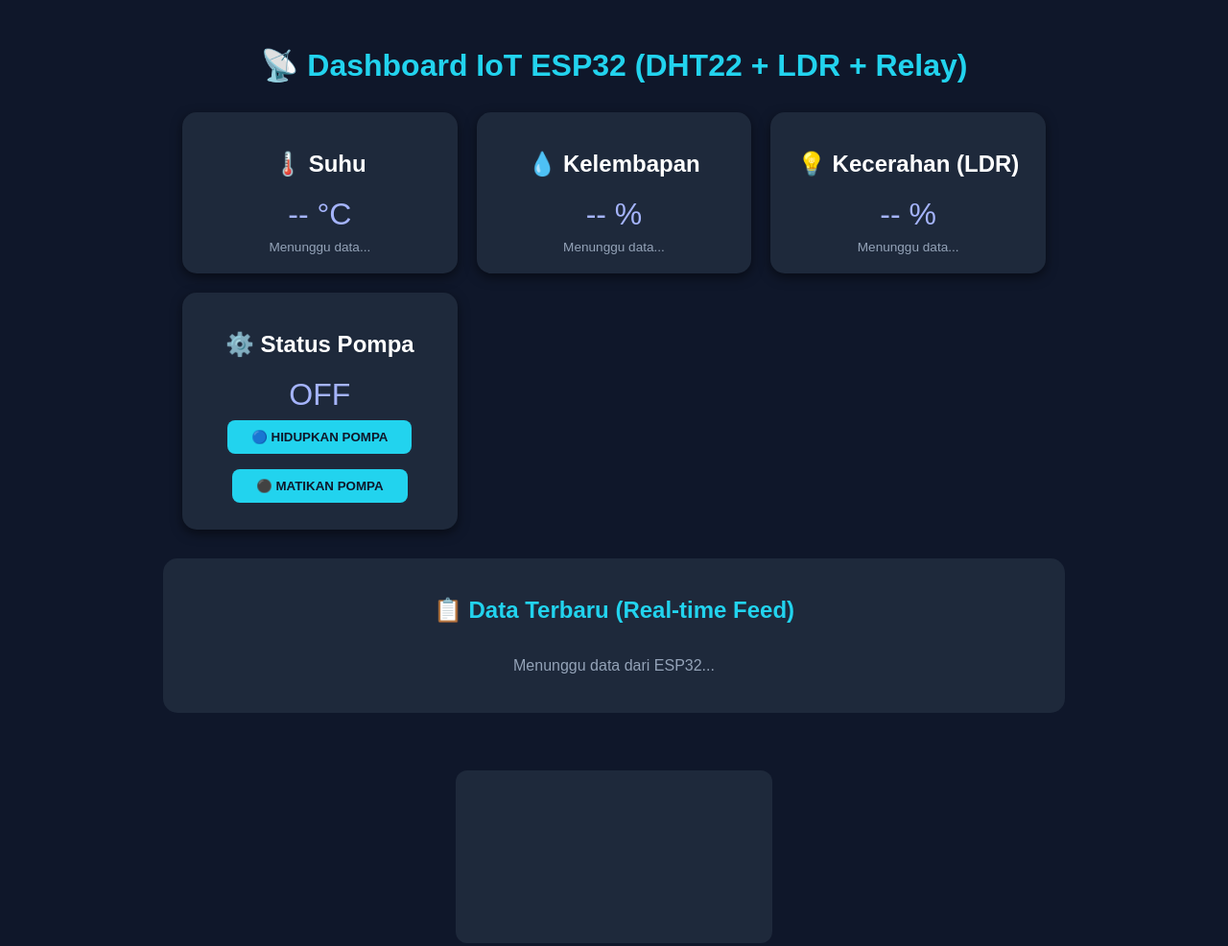
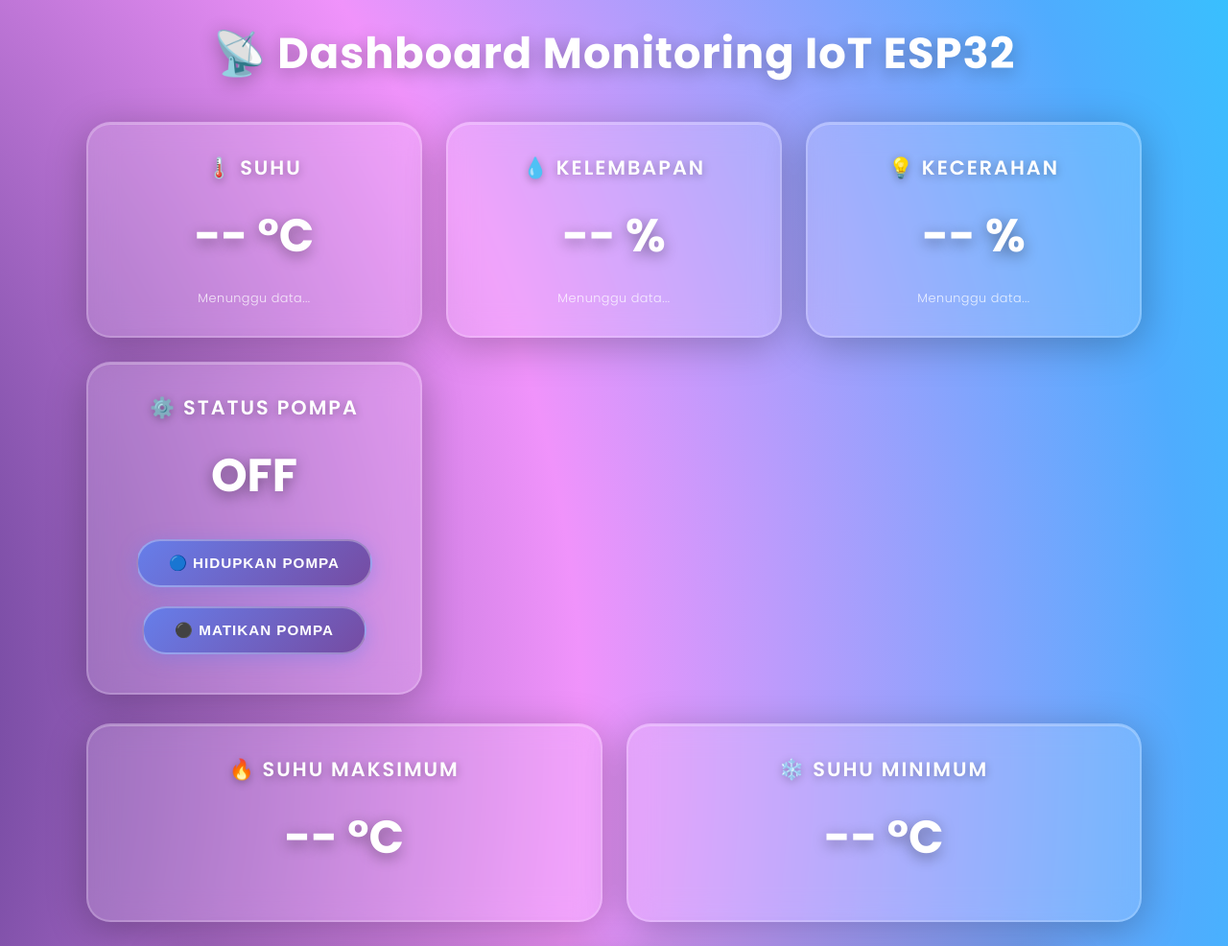
Before and after one commit to PERSIVALS/UTSIot, a website: page index.html in a window 1280 px wide. Shown: the top 986 px of the page at 96% size. Drawn offline with nearby package versions, Linux system fonts and the light colour scheme; a script that the page names is missing.

Commit message:
Menambahkan kode frontend baru

```diff
--- a/index.html
+++ b/index.html
@@ -4,133 +4,275 @@
 <meta charset="UTF-8" />
 <meta name="viewport" content="width=device-width, initial-scale=1.0" />
 <title>Dashboard IoT ESP32 - DHT22 + LDR + Relay</title>
-  <!-- MQTT.js CDN -->
 <script src="https://unpkg.com/mqtt/dist/mqtt.min.js"></script>
-  <!-- Chart.js CDN -->
 <script src="https://cdn.jsdelivr.net/npm/chart.js"></script>
 <style>
+@import url('https://fonts.googleapis.com/css2?family=Poppins:wght@300;400;600;700&display=swap');
+
+* { margin:0; padding:0; box-sizing:border-box; }
+
 body {
-      font-family: Arial, sans-serif;
-      background-color: #0f172a;
-      color: white;
+  font-family: 'Poppins', sans-serif;
+  background: radial-gradient(circle at 20% 50%, #667eea 0%, #764ba2 25%, #f093fb 50%, #4facfe 75%, #00f2fe 100%);
+  background-size: 200% 200%;
+  animation: gradientShift 15s ease infinite;
+  color: #fff;
   text-align: center;
-      padding: 20px;
+  padding: 30px 15px;
+  min-height: 100vh;
+  overflow-x: hidden;
 }
-    h1 { color: #22d3ee; }
+
+@keyframes gradientShift {
+  0% { background-position: 0% 50%; }
+  50% { background-position: 100% 50%; }
+  100% { background-position: 0% 50%; }
+}
+
+h1 {
+  font-size: 2.8em;
+  font-weight: 700;
+  margin-bottom: 15px;
+  color: #fff;
+  text-shadow: 0 4px 20px rgba(0,0,0,0.3);
+  letter-spacing: 1px;
+  animation: float 3s ease-in-out infinite;
+}
+
+@keyframes float {
+  0%, 100% { transform: translateY(0px); }
+  50% { transform: translateY(-10px); }
+}
+
 .grid {
   display: grid;
-      grid-template-columns: repeat(auto-fit, minmax(250px, 1fr));
-      gap: 20px;
+  grid-template-columns: repeat(auto-fit, minmax(260px, 1fr));
+  gap: 25px;
   margin: 30px auto;
-      max-width: 900px;
+  max-width: 1100px;
 }
+
 .card {
-      background: #1e293b;
+  background: rgba(255, 255, 255, 0.15);
+  backdrop-filter: blur(15px);
+  border-radius: 25px;
+  padding: 30px 25px;
+  box-shadow: 0 8px 40px rgba(0, 0, 0, 0.25),
+              inset 0 1px 0 rgba(255, 255, 255, 0.3);
+  border: 2px solid rgba(255, 255, 255, 0.2);
+  transition: all 0.4s cubic-bezier(0.175, 0.885, 0.32, 1.275);
+  position: relative;
+  overflow: hidden;
+}
+
+.card::after {
+  content: '';
+  position: absolute;
+  top: -50%;
+  right: -50%;
+  width: 200%;
+  height: 200%;
+  background: radial-gradient(circle, rgba(255,255,255,0.15) 0%, transparent 70%);
+  opacity: 0;
+  transition: opacity 0.5s;
+}
+
+.card:hover {
+  transform: translateY(-10px) scale(1.02);
+  box-shadow: 0 15px 50px rgba(0, 0, 0, 0.4),
+              inset 0 1px 0 rgba(255, 255, 255, 0.4);
+  border-color: rgba(255, 255, 255, 0.5);
+}
+
+.card:hover::after {
+  opacity: 1;
+}
+
+.card h2 {
+  font-size: 1.3em;
+  font-weight: 600;
+  margin-bottom: 15px;
+  color: #fff;
+  text-transform: uppercase;
+  letter-spacing: 2px;
+  text-shadow: 0 2px 10px rgba(0,0,0,0.3);
+}
+
+.value {
+  font-size: 3em;
+  font-weight: 700;
+  color: #fff;
+  text-shadow: 0 4px 15px rgba(0,0,0,0.4);
+  margin: 20px 0;
+  transition: all 0.3s ease;
+}
+
+.card:hover .value {
+  transform: scale(1.1);
+  text-shadow: 0 6px 25px rgba(255,255,255,0.5);
+}
+
+.timestamp {
+  font-size: 0.8em;
+  color: rgba(255, 255, 255, 0.8);
+  font-weight: 300;
+  letter-spacing: 0.5px;
+  margin-top: 10px;
+}
+
+button {
+  background: linear-gradient(135deg, #667eea 0%, #764ba2 100%);
+  border: 2px solid rgba(255, 255, 255, 0.3);
+  color: #fff;
+  padding: 14px 32px;
+  margin: 10px 5px;
+  border-radius: 50px;
+  font-weight: 600;
+  font-size: 0.95em;
+  cursor: pointer;
+  box-shadow: 0 4px 20px rgba(102, 126, 234, 0.4);
+  transition: all 0.3s ease;
+  text-transform: uppercase;
+  letter-spacing: 1px;
+}
+
+button:hover {
+  transform: translateY(-3px) scale(1.05);
+  box-shadow: 0 8px 30px rgba(102, 126, 234, 0.6);
+  border-color: rgba(255, 255, 255, 0.6);
+}
+
+button:active {
+  transform: translateY(0) scale(1);
+}
+
+canvas {
+  max-width: 950px;
+  margin: 40px auto;
+  background: rgba(255, 255, 255, 0.15);
+  backdrop-filter: blur(15px);
+  padding: 25px;
+  border-radius: 25px;
+  box-shadow: 0 8px 40px rgba(0, 0, 0, 0.25);
+  border: 2px solid rgba(255, 255, 255, 0.2);
+}
+
+.data-feed {
+  max-width: 950px;
+  margin: 30px auto;
+  background: rgba(255, 255, 255, 0.15);
+  backdrop-filter: blur(15px);
+  border-radius: 25px;
+  padding: 30px;
+  max-height: 450px;
+  overflow-y: auto;
+  box-shadow: 0 8px 40px rgba(0, 0, 0, 0.25);
+  border: 2px solid rgba(255, 255, 255, 0.2);
+}
+
+.data-feed h2 {
+  color: #fff;
+  margin-bottom: 20px;
+  font-size: 1.6em;
+  font-weight: 600;
+  text-shadow: 0 2px 10px rgba(0,0,0,0.3);
+  letter-spacing: 1px;
+}
+
+.data-item {
+  background: rgba(255, 255, 255, 0.1);
+  backdrop-filter: blur(10px);
+  border-left: 5px solid rgba(255, 255, 255, 0.6);
+  padding: 18px 22px;
+  margin-bottom: 15px;
   border-radius: 15px;
-      padding: 20px;
-      box-shadow: 0 4px 12px rgba(0, 0, 0, 0.5);
+  box-shadow: 0 4px 15px rgba(0, 0, 0, 0.2);
+  transition: all 0.3s ease;
+  animation: slideUp 0.4s ease-out;
 }
-    .value {
-      font-size: 2em;
-      color: #a5b4fc;
+
+@keyframes slideUp {
+  from { opacity: 0; transform: translateY(20px); }
+  to { opacity: 1; transform: translateY(0); }
 }
-    .timestamp {
-      font-size: 0.85em;
-      color: #94a3b8;
-      margin-top: 8px;
+
+.data-item:hover {
+  transform: translateX(8px);
+  box-shadow: 0 6px 25px rgba(255, 255, 255, 0.3);
+  background: rgba(255, 255, 255, 0.2);
+  border-left-width: 7px;
 }
-    button {
-      background: #22d3ee;
-      border: none;
-      color: #0f172a;
-      padding: 10px 25px;
-      margin: 8px;
-      border-radius: 8px;
-      font-weight: bold;
-      cursor: pointer;
+
+.data-item.new {
+  animation: pulse 0.6s ease-in-out, slideUp 0.4s ease-out;
 }
-    button:hover { background: #67e8f9; }
-    canvas {
-      max-width: 700px;
-      margin: 30px auto;
-      background: #1e293b;
-      padding: 15px;
-      border-radius: 12px;
+
+@keyframes pulse {
+  0%, 100% {
+    box-shadow: 0 4px 15px rgba(0, 0, 0, 0.2);
+    background: rgba(255, 255, 255, 0.1);
   }
-    /* Section data terbaru */
-    .data-feed {
-      max-width: 900px;
-      margin: 30px auto;
-      background: #1e293b;
-      border-radius: 15px;
-      padding: 20px;
-      max-height: 400px;
-      overflow-y: auto;
+  50% {
+    box-shadow: 0 8px 30px rgba(255, 255, 255, 0.5);
+    background: rgba(255, 255, 255, 0.25);
   }
-    .data-feed h2 {
-      color: #22d3ee;
-      margin-bottom: 15px;
 }
-    .data-item {
-      background: #0f172a;
-      border-left: 4px solid #22d3ee;
-      padding: 12px 15px;
-      margin-bottom: 10px;
-      border-radius: 8px;
-      animation: slideIn 0.3s ease-out;
-    }
-    .data-item.new {
-      animation: pulse 0.5s ease-in-out;
-    }
+
 .data-item-header {
   display: flex;
   justify-content: space-between;
   align-items: center;
-      margin-bottom: 5px;
+  margin-bottom: 10px;
 }
+
 .data-item-topic {
-      font-weight: bold;
-      color: #22d3ee;
+  font-weight: 600;
+  font-size: 1.05em;
+  color: #fff;
+  text-shadow: 0 2px 8px rgba(0,0,0,0.3);
 }
+
 .data-item-time {
   font-size: 0.85em;
-      color: #94a3b8;
+  color: rgba(255, 255, 255, 0.9);
+  background: rgba(255, 255, 255, 0.15);
+  padding: 6px 12px;
+  border-radius: 12px;
+  font-weight: 400;
+  border: 1px solid rgba(255, 255, 255, 0.3);
 }
+
 .data-item-content {
-      color: #e2e8f0;
+  color: rgba(255, 255, 255, 0.95);
   font-family: 'Courier New', monospace;
-      font-size: 0.9em;
+  font-size: 0.95em;
+  line-height: 1.6;
+  font-weight: 400;
 }
-    @keyframes slideIn {
-      from {
-        opacity: 0;
-        transform: translateX(-20px);
+
+.data-feed::-webkit-scrollbar {
+  width: 12px;
 }
-      to {
-        opacity: 1;
-        transform: translateX(0);
-      }
-    }
-    @keyframes pulse {
-      0%, 100% { background: #0f172a; }
-      50% { background: #1e3a5f; }
-    }
-    /* Scrollbar styling */
-    .data-feed::-webkit-scrollbar {
-      width: 8px;
-    }
+
 .data-feed::-webkit-scrollbar-track {
-      background: #0f172a;
+  background: rgba(255, 255, 255, 0.1);
   border-radius: 10px;
 }
+
 .data-feed::-webkit-scrollbar-thumb {
-      background: #22d3ee;
+  background: linear-gradient(135deg, #667eea 0%, #764ba2 100%);
   border-radius: 10px;
+  border: 2px solid rgba(255, 255, 255, 0.2);
+}
+
+.data-feed::-webkit-scrollbar-thumb:hover {
+  background: linear-gradient(135deg, #764ba2 0%, #667eea 100%);
 }
 </style>
 </head>
 <body>
-  <h1>📡 Dashboard IoT ESP32 (DHT22 + LDR + Relay)</h1>
+
+<h1>📡 Dashboard Monitoring IoT ESP32</h1>
 
 <div class="grid">
   <div class="card">
@@ -144,7 +286,7 @@
     <div class="timestamp" id="humidTime">Menunggu data...</div>
   </div>
   <div class="card">
-      <h2>💡 Kecerahan (LDR)</h2>
+    <h2>💡 Kecerahan</h2>
     <div class="value" id="ldrValue">-- %</div>
     <div class="timestamp" id="ldrTime">Menunggu data...</div>
   </div>
@@ -156,207 +298,141 @@
   </div>
 </div>
 
-  <!-- Section Data Terbaru -->
+<div class="grid">
+  <div class="card">
+    <h2>🔥 Suhu Maksimum</h2>
+    <div class="value" id="suhuMaxValue">-- °C</div>
+  </div>
+  <div class="card">
+    <h2>❄️ Suhu Minimum</h2>
+    <div class="value" id="suhuMinValue">-- °C</div>
+  </div>
+</div>
+
 <div class="data-feed">
 <h2>📋 Data Terbaru (Real-time Feed)</h2>
 <div id="dataFeedContainer">
-      <div style="color: #94a3b8; text-align: center; padding: 20px;">
-        Menunggu data dari ESP32...
-      </div>
+  <div style="color:#94a3b8;text-align:center;padding:20px;">Menunggu data dari ESP32...</div>
 </div>
 </div>
 
 <canvas id="chartCanvas"></canvas>
 
 <script>
-    // ===============================
-    // ⚙️ Konfigurasi MQTT
-    // ===============================
+// MQTT Config
 const broker = "wss://broker.hivemq.com:8884/mqtt";
 const topicSuhu = "coba/suhu";
 const topicLDR  = "coba/ldr";
 const topicLED  = "coba/led";
 
 const client = mqtt.connect(broker);
-    const apiURL = "http://localhost:3000/api/insert"; // 🔗 Node.js API
 
-    // ===============================
-    // 📊 Setup Chart
-    // ===============================
+// Chart setup
 const ctx = document.getElementById("chartCanvas").getContext("2d");
-    const chart = new Chart(ctx, {
-      type: "line",
-      data: {
-        labels: [],
-        datasets: [
-          {
-            label: "Suhu (°C)",
-            data: [],
-            borderColor: "#22d3ee",
-            fill: false,
-            tension: 0.3
-          },
-          {
-            label: "Kelembapan (%)",
-            data: [],
-            borderColor: "#34d399",
-            fill: false,
-            tension: 0.3
-          },
-          {
-            label: "Kecerahan (%)",
-            data: [],
-            borderColor: "#facc15",
-            fill: false,
-            tension: 0.3
-          }
+const chart = new Chart(ctx,{
+  type:"line",
+  data:{
+    labels:[],
+    datasets:[
+      { label:"Suhu (°C)", data:[], borderColor:"#22d3ee", fill:false, tension:0.3 },
+      { label:"Kelembapan (%)", data:[], borderColor:"#34d399", fill:false, tension:0.3 },
+      { label:"Kecerahan (%)", data:[], borderColor:"#facc15", fill:false, tension:0.3 }
     ]
   },
-      options: {
-        responsive: true,
-        scales: {
-          x: { title: { display: true, text: "Waktu (detik)" }, ticks: { color: "#cbd5e1" } },
-          y: { beginAtZero: true, title: { display: true, text: "Nilai" }, ticks: { color: "#cbd5e1" } }
+  options:{
+    responsive:true,
+    scales:{
+      x:{title:{display:true,text:"Waktu (detik)"},ticks:{color:"#cbd5e1"}},
+      y:{beginAtZero:true,title:{display:true,text:"Nilai"},ticks:{color:"#cbd5e1"}}
     },
-        plugins: {
-          legend: { labels: { color: "#e2e8f0" } }
-        }
+    plugins:{legend:{labels:{color:"#e2e8f0"}}}
   }
 });
 
-    // ===============================
-    // 🔌 MQTT Connection
-    // ===============================
-    client.on("connect", () => {
+// Data max/min dynamic array
+let suhuArray = [];
+let timeCounter = 0;
+
+// MQTT connection
+client.on("connect",()=>{
   console.log("✅ Terhubung ke broker MQTT!");
-      client.subscribe([topicSuhu, topicLDR]);
-      console.log("📡 Subscribe ke:", topicSuhu, "dan", topicLDR);
+  client.subscribe([topicSuhu,topicLDR]);
 });
 
-    // ===============================
-    // 📩 Saat pesan masuk dari MQTT
-    // ===============================
-    client.on("message", (topic, payload) => {
-      const msg = payload.toString();
-      console.log("📩", topic, msg);
-      try {
-        const data = JSON.parse(msg);
+// MQTT message handling
+client.on("message",(topic,payload)=>{
+  const data = JSON.parse(payload.toString());
   const now = new Date();
   const timeStr = now.toLocaleTimeString('id-ID');
 
-        if (topic === topicSuhu) {
+  if(topic===topicSuhu){
     const suhu = data.temperature;
     const hum = data.humidity;
-          document.getElementById("suhuValue").textContent = suhu.toFixed(1) + " °C";
-          document.getElementById("humidValue").textContent = hum.toFixed(1) + " %";
-          document.getElementById("suhuTime").textContent = "Diperbarui: " + timeStr;
-          document.getElementById("humidTime").textContent = "Diperbarui: " + timeStr;
+
+    document.getElementById("suhuValue").textContent = suhu.toFixed(1)+" °C";
+    document.getElementById("humidValue").textContent = hum.toFixed(1)+" %";
+    document.getElementById("suhuTime").textContent = "Diperbarui: "+timeStr;
+    document.getElementById("humidTime").textContent = "Diperbarui: "+timeStr;
+
+    // ================= Dynamic max/min dari 20 data terakhir
+    if(suhuArray.length >= 20) suhuArray.shift();
+    suhuArray.push(suhu);
+    const suhuMax = Math.max(...suhuArray);
+    const suhuMin = Math.min(...suhuArray);
+    document.getElementById("suhuMaxValue").textContent = suhuMax.toFixed(1)+" °C";
+    document.getElementById("suhuMinValue").textContent = suhuMin.toFixed(1)+" °C";
+
     updateChart(suhu, hum, null);
     addDataFeedItem(topic, `Suhu: ${suhu.toFixed(1)}°C, Kelembapan: ${hum.toFixed(1)}%`, timeStr);
-
-          // 🔁 Kirim ke server otomatis
-          sendToDatabase(suhu, hum, null);
-        }
-        else if (topic === topicLDR) {
+  } else if(topic===topicLDR){
     const bright = data.brightness;
-          document.getElementById("ldrValue").textContent = bright.toFixed(1) + " %";
-          document.getElementById("ldrTime").textContent = "Diperbarui: " + timeStr;
-          updateChart(null, null, bright);
+    document.getElementById("ldrValue").textContent = bright.toFixed(1)+" %";
+    document.getElementById("ldrTime").textContent = "Diperbarui: "+timeStr;
+    updateChart(null,null,bright);
     addDataFeedItem(topic, `Kecerahan: ${bright.toFixed(1)}%`, timeStr);
-
-          // 🔁 Update lux terakhir ke database
-          sendToDatabase(null, null, bright);
-        }
-      } catch (e) {
-        console.warn("⚠️ Data tidak valid:", e);
   }
 });
 
-    // ===============================
-    // 📤 Publish ke LED / Relay
-    // ===============================
-    function publishLED(cmd) {
-      client.publish(topicLED, cmd);
-      console.log("📤 Kirim ke LED:", cmd);
+// Publish LED / Relay
+function publishLED(cmd){
+  client.publish(topicLED,cmd);
   const pump = document.getElementById("pumpStatus");
-      pump.textContent = cmd === "on" ? "ON" : "OFF";
-      pump.style.color = cmd === "on" ? "#22d3ee" : "#f87171";
+  pump.textContent = cmd==="on"?"ON":"OFF";
+  pump.style.color = cmd==="on"?"#22d3ee":"#f87171";
 }
 
-    // ===============================
-    // 📈 Update Grafik
-    // ===============================
-    let time = 0;
-    function updateChart(suhu, hum, ldr) {
-      time += 2;
-      chart.data.labels.push(time.toString());
-      if (suhu !== null) chart.data.datasets[0].data.push(suhu);
-      if (hum !== null) chart.data.datasets[1].data.push(hum);
-      if (ldr !== null) chart.data.datasets[2].data.push(ldr);
-      if (chart.data.labels.length > 20) {
+// Update chart
+function updateChart(suhu,hum,ldr){
+  timeCounter+=2;
+  chart.data.labels.push(timeCounter.toString());
+  if(suhu!==null) chart.data.datasets[0].data.push(suhu);
+  if(hum!==null) chart.data.datasets[1].data.push(hum);
+  if(ldr!==null) chart.data.datasets[2].data.push(ldr);
+  if(chart.data.labels.length>20){
     chart.data.labels.shift();
-        chart.data.datasets.forEach(ds => ds.data.shift());
+    chart.data.datasets.forEach(ds=>ds.data.shift());
   }
   chart.update();
 }
 
-    // ===============================
-    // 📋 Tambah Item ke Data Feed
-    // ===============================
-    function addDataFeedItem(topic, content, time) {
+// Add Data Feed Item
+function addDataFeedItem(topic,content,time){
   const container = document.getElementById("dataFeedContainer");
-
-      // Hapus pesan "Menunggu data..." jika ada
-      if (container.children.length === 1 && container.children[0].textContent.includes("Menunggu")) {
-        container.innerHTML = '';
-      }
-
-      // Buat elemen data baru
+  if(container.children.length===1 && container.children[0].textContent.includes("Menunggu")) container.innerHTML='';
   const item = document.createElement('div');
-      item.className = 'data-item new';
-
-      const topicIcon = topic.includes('suhu') ? '🌡️' : '💡';
-      const topicColor = topic.includes('suhu') ? '#22d3ee' : '#facc15';
-
-      item.innerHTML = `
+  item.className='data-item new';
+  const topicIcon = topic.includes('suhu')?'🌡️':'💡';
+  const topicColor = topic.includes('suhu')?'#22d3ee':'#facc15';
+  item.innerHTML=`
     <div class="data-item-header">
-          <span class="data-item-topic" style="color: ${topicColor}">${topicIcon} ${topic}</span>
+      <span class="data-item-topic" style="color:${topicColor}">${topicIcon} ${topic}</span>
       <span class="data-item-time">${time}</span>
     </div>
     <div class="data-item-content">${content}</div>
   `;
-
-      // Tambahkan di awal (data terbaru di atas)
-      container.insertBefore(item, container.firstChild);
-
-      // Hapus animasi pulse setelah 500ms
-      setTimeout(() => item.classList.remove('new'), 500);
-
-      // Batasi maksimal 50 item
-      while (container.children.length > 50) {
-        container.removeChild(container.lastChild);
-      }
-    }
-
-    // ===============================
-    // 📨 Kirim Data ke Database (Node.js)
-    // ===============================
-    async function sendToDatabase(suhu, humidity, lux) {
-      try {
-        const res = await fetch(apiURL, {
-          method: "POST",
-          headers: { "Content-Type": "application/json" },
-          body: JSON.stringify({ suhu, humidity, lux })
-        });
-        const data = await res.json();
-        if (data.success) {
-          console.log("✅ Data tersimpan di database:", data.message);
-        } else {
-          console.warn("⚠️ Gagal simpan:", data.message);
-        }
-      } catch (err) {
-        console.error("❌ Error kirim data ke server:", err);
-      }
+  container.insertBefore(item,container.firstChild);
+  setTimeout(()=>item.classList.remove('new'),500);
+  while(container.children.length>50) container.removeChild(container.lastChild);
 }
 </script>
 </body>
```
Lines whose indentation alone changed are shown as unchanged.
